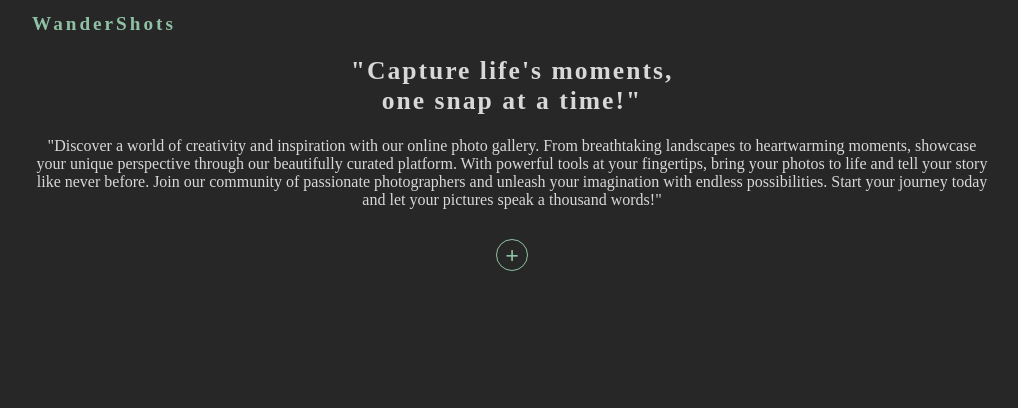
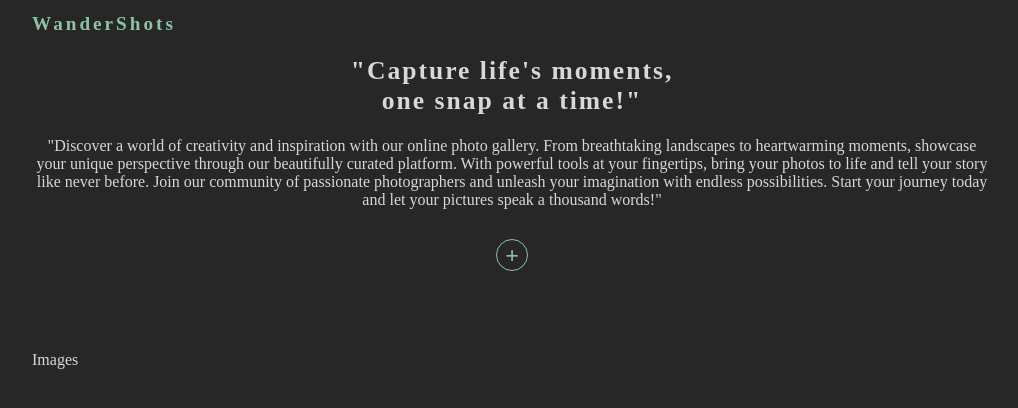
Before and after one commit to Sofievdabeele/photo-app, a React (Vite) app in the folder photo-app/: page / in a window 1280 px wide. Shown: the top 408 px of the page, without its empty margins (128-1146 px from the left). Built offline with nearby package versions, Linux system fonts and the light colour scheme; no server answers; the database is empty.

Commit message:
Console.log images from Frirestore DB

```diff
--- a/photo-app/src/App.jsx
+++ b/photo-app/src/App.jsx
@@ -1,6 +1,7 @@
 import './App.css'
 import Title from './comps/Title'
 import UploadForm from './comps/UploadForm'
+import ImageGrid from './comps/ImageGrid'
 
 function App() {
 
@@ -9,6 +10,7 @@ function App() {
     <div className='App'>
       <Title />
       <UploadForm />
+      <ImageGrid />
     </div>
   )
 }
--- /dev/null
+++ b/photo-app/src/comps/ImageGrid.jsx
@@ -0,0 +1,13 @@
+import useFirestore from "../hooks/useFirestore";
+
+
+const ImageGrid = () => {
+    const { docs } = useFirestore('images');
+    console.log(docs)
+    return (
+        <div className="img-grid">
+            Images
+        </div>
+    )
+}
+export default ImageGrid;
--- a/photo-app/src/comps/UploadForm.jsx
+++ b/photo-app/src/comps/UploadForm.jsx
@@ -34,7 +34,7 @@ const UploadForm = () => {
             </label>
             {/* output file if we have a valid file or output error */}
             <div className="output">
-                {/* && = if left side is true then outût the right side */}
+                {/* && = if left side is true then output the right side */}
                 { error && <div className="error">{ error }</div> }
                 { file && <div>{ file.name }</div> }
                 {/* pass file(prop): we want to use useStorage hook to pass the file into that */}
--- /dev/null
+++ b/photo-app/src/hooks/useFirestore.jsx
@@ -0,0 +1,24 @@
+import { useState, useEffect } from "react";
+import { db } from "../firebase/config";
+import { collection, query, orderBy, onSnapshot } from "firebase/firestore";
+
+
+const useFirestore = (collectionName) => {
+
+    // const collectionRef = collection(db, collection);
+    const [docs, setDocs] = useState([]);
+
+    useEffect(() => {
+        const q = query(collection(db, collectionName), orderBy('createdAt', 'desc'));
+    const unsubscribe = onSnapshot(q, (snapshot) => {
+      const updatedDocuments = snapshot.docs.map(doc => ({ ...doc.data(), id: doc.id }));
+      setDocs(updatedDocuments);
+    });
+
+        // unsubscribe from the collection when we no longer need it
+        return () => unsubscribe();
+      }, [collectionName]);
+      return { docs };
+    };
+
+export default useFirestore;
```
